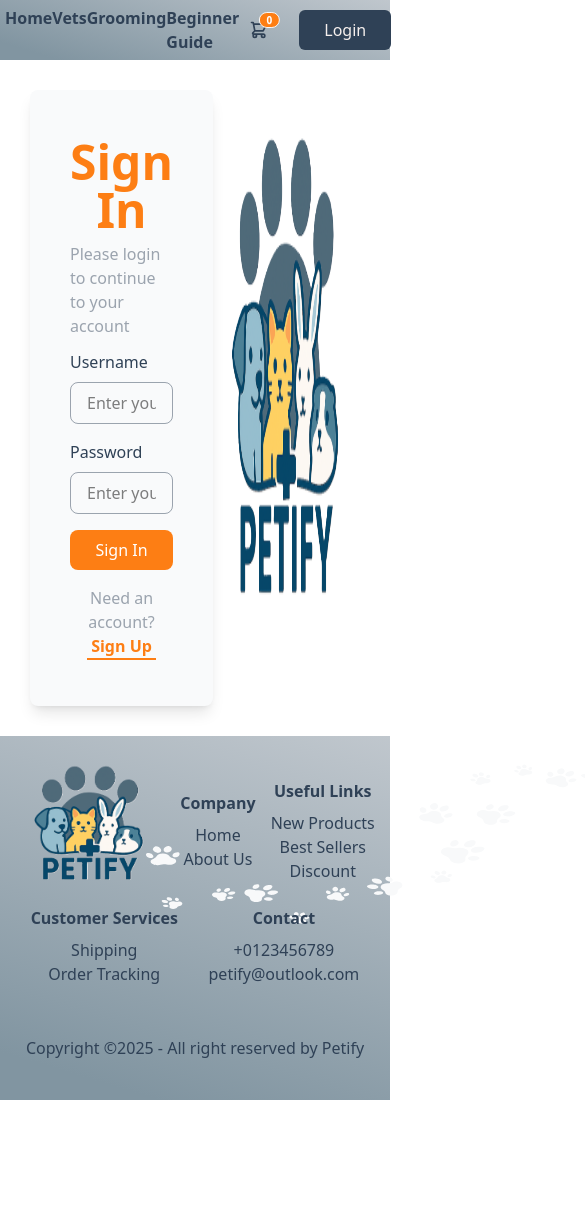
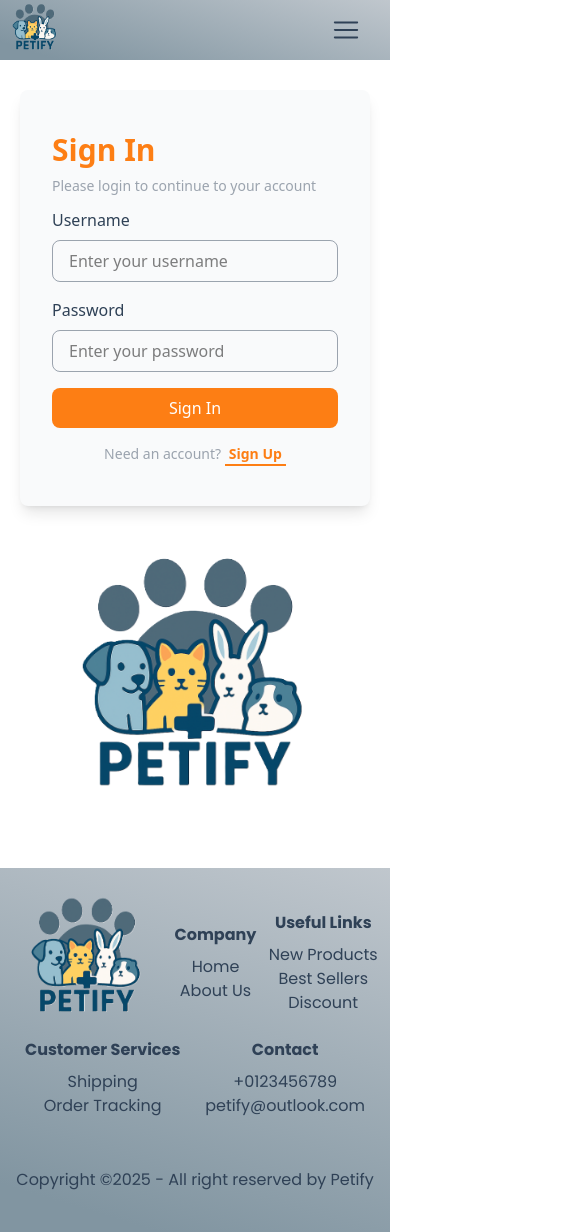
Before and after one commit to EgronX-Petify/Petify-Front-end, a React (Vite) app: page / in a window 390 px wide. Shown: the top 1232 px of the page, 585 px wide, since content can reach past the window. Before the commit the page ends 1100 px from the top, so only its background shows below. Built offline with nearby package versions, Linux system fonts and the light colour scheme.

Commit message:
make the design responsive

```diff
--- a/src/components/Footer.jsx
+++ b/src/components/Footer.jsx
@@ -1,11 +1,12 @@
 import React from "react";
 import { Link } from "react-router-dom";
+import logo from "../public/logo55.png"
 
 const Footer = () => {
   return (
-    <footer className="relative bottom-0 w-full py-[20px] flex flex-col gap-[30px] bg-linear-[17deg,#8195a1_10%,#9ba6b0a1_100%] text-[#2f4156]">
+    <footer className="font-[Poppins] relative bottom-0 w-full py-[20px] flex flex-col gap-[30px] bg-linear-[17deg,#8195a1_10%,#9ba6b0a1_100%] text-[#2f4156]">
       <svg
-      className="absolute inset-0 w-[759px] h-[160px] z-10 top-7"
+      className="hidden md:block absolute inset-0 w-[759px] h-[160px] z-10 top-7"
         width="759"
         height="160"
         viewBox="0 0 759 260"
@@ -316,7 +317,7 @@ const Footer = () => {
       <div className="relative z-20 flex  flex-wrap justify-evenly text-center items-center">
         <div className="w-[150px] h-[150px] overflow-hidden flex items-center">
           <img
-            src="src/public/logo55.png"
+            src={logo}
             alt=""
             className="w-[150px] h-[150px]"
           />
@@ -347,8 +348,10 @@ const Footer = () => {
       <aside className="flex justify-center py-[20px]">
         <p>Copyright ©2025 - All right reserved by Petify</p>
       </aside>
+
     </footer>
   );
+
 };
 
 export default Footer;
--- a/src/components/SignNavbar.jsx
+++ b/src/components/SignNavbar.jsx
@@ -1,23 +1,65 @@
-import React from "react";
+import React, { useState } from "react";
 import style from "../css-modules/SignNavbar.module.css";
 import { Link } from "react-router-dom";
+import { RxHamburgerMenu } from "react-icons/rx";
+import { MdOutlineCancel } from "react-icons/md";
+import logo from "../public/logo55.png";
 
 const SignNavbar = () => {
+  const [isOpen, setIsOpen] = useState(false);
+
   return (
-    <div className={style.navbar}>
-      <div className="w-[60px] h-[60px] overflow-hidden flex items-center">
-        <img src="src/public/logo55.png" alt="" className="w-[50px] h-[50px]" />
+    <nav
+      className={`${style.navbar} px-4 py-3 flex items-center justify-between`}
+    >
+      <div className="w-[70px] h-[70px] flex items-center">
+        <img src={logo} alt="Logo" className="w-[60px] h-[60px]" />
       </div>
 
-      <div className="flex justify-between w-[500px] font-bold">
-        <Link to="/">Home</Link>
-        <Link to="/vets">Vets</Link>
-        <Link to="/grooming">Grooming</Link>
-        <Link to="/beginner-guide">Beginner Guide</Link>
+      <div className="hidden md:flex justify-between w-[500px] font-semibold">
+        <Link
+          to="/"
+          className={({ isActive }) =>
+            isActive
+              ? "px-1.5 text-[#FD7E14] border-b-2 border-b-[#FD7E14]"
+              : "px-1.5"
+          }
+        >
+          Home
+        </Link>
+        <Link
+          to="/vets"
+          className={({ isActive }) =>
+            isActive
+              ? "px-1.5 text-[#FD7E14] border-b-2 border-b-[#FD7E14]"
+              : "px-1.5"
+          }
+        >
+          Vets
+        </Link>
+        <Link
+          to="/grooming"
+          className={({ isActive }) =>
+            isActive
+              ? "px-1.5 text-[#FD7E14] border-b-2 border-b-[#FD7E14]"
+              : "px-1.5"
+          }
+        >
+          Grooming
+        </Link>
+        <Link
+          to="/beginner-guide"
+          className={({ isActive }) =>
+            isActive
+              ? "px-1.5 text-[#FD7E14] border-b-2 border-b-[#FD7E14]"
+              : "px-1.5"
+          }
+        >
+          Beginner Guide
+        </Link>
       </div>
 
-      {/* cart  */}
-      <div className="flex gap-[10px] items-center">
+      <div className="hidden md:flex gap-4 items-center">
         <div className="dropdown dropdown-end">
           <div tabIndex={0} role="button" className="btn btn-ghost btn-circle">
             <div className="indicator">
@@ -33,15 +75,19 @@ const SignNavbar = () => {
                   strokeLinecap="round"
                   strokeLinejoin="round"
                   strokeWidth="2"
-                  d="M3 3h2l.4 2M7 13h10l4-8H5.4M7 13L5.4 5M7 13l-2.293 2.293c-.63.63-.184 1.707.707 1.707H17m0 0a2 2 0 100 4 2 2 0 000-4zm-8 2a2 2 0 11-4 0 2 2 0 014 0z"
+                  d="M3 3h2l.4 2M7 13h10l4-8H5.4M7 13L5.4 5M7 13l-2.293
+                  2.293c-.63.63-.184 1.707.707 1.707H17m0
+                  0a2 2 0 100 4 2 2 0 000-4zm-8
+                  2a2 2 0 11-4 0 2 2 0 014 0z"
                 />{" "}
               </svg>
-              <span className="badge badge-xs indicator-item bg-[#FD7E14] text-white ">
+              <span className="badge badge-xs indicator-item bg-[#FD7E14] text-white">
                 0
               </span>
             </div>
           </div>
         </div>
+
         {/* profile */}
         {/* <div className="dropdown dropdown-end">
           <div
@@ -51,19 +97,18 @@ const SignNavbar = () => {
           >
             <div className="w-10 rounded-full">
               <img
-                alt="Tailwind CSS Navbar component"
+                alt="User Avatar"
                 src="https://img.daisyui.com/images/stock/photo-1534528741775-53994a69daeb.webp"
               />
             </div>
           </div>
           <ul
             tabIndex={0}
-            className="menu menu-sm dropdown-content bg-base-100 rounded-box z-1 mt-3 w-52 p-2 shadow"
+            className="menu menu-sm dropdown-content bg-base-100 rounded-box z-10 mt-3 w-52 p-2 shadow"
           >
             <li>
               <a className="justify-between">
-                Profile
-                <span className="badge">New</span>
+                Profile <span className="badge">New</span>
               </a>
             </li>
             <li>
@@ -74,7 +119,97 @@ const SignNavbar = () => {
 
         <button className={style.btn}>Login</button>
       </div>
-    </div>
+
+      <div className="md:hidden flex items-center">
+        <button onClick={() => setIsOpen(!isOpen)} className="text-[#2F4156]">
+          {isOpen ? (
+            <MdOutlineCancel size={28} />
+          ) : (
+            <RxHamburgerMenu size={28} />
+          )}
+        </button>
+      </div>
+
+      {isOpen && (
+        <div className="absolute top-[59px] right-0 w-[50%]  px-3 bg-[linear-gradient(17deg,#8195a1_60%,#9ba6b0a1_100%)] shadow-lg rounded-b-2xl flex flex-col items-center py-4 space-y-4 md:hidden z-50 ">
+          <Link
+            to="/"
+            onClick={() => setIsOpen(false)}
+            className={({ isActive }) =>
+              isActive ? "text-[#FD7E14] font-semibold" : "text-[#2F4156]"
+            }
+          >
+            Home
+          </Link>
+          <Link
+            to="/vets"
+            onClick={() => setIsOpen(false)}
+            className={({ isActive }) =>
+              isActive ? "text-[#FD7E14] font-semibold" : "text-[#2F4156]"
+            }
+          >
+            Vets
+          </Link>
+          <Link
+            to="/services"
+            onClick={() => setIsOpen(false)}
+            className={({ isActive }) =>
+              isActive ? "text-[#FD7E14] font-semibold" : "text-[#2F4156]"
+            }
+          >
+            Pet Services
+          </Link>
+
+          <Link
+            to="/profile/info"
+            onClick={() => setIsOpen(false)}
+            className={({ isActive }) =>
+              isActive ? "text-[#FD7E14] font-semibold" : "text-[#2F4156]"
+            }
+          >
+            Profile
+          </Link>
+          <Link
+            to="/profile/orders"
+            onClick={() => setIsOpen(false)}
+            className={({ isActive }) =>
+              isActive ? "text-[#FD7E14] font-semibold" : "text-[#2F4156]"
+            }
+          >
+            Orders
+          </Link>
+          <Link
+            to="/profile/appointments"
+            onClick={() => setIsOpen(false)}
+            className={({ isActive }) =>
+              isActive ? "text-[#FD7E14] font-semibold" : "text-[#2F4156]"
+            }
+          >
+            Appointments
+          </Link>
+          <Link
+            to="/beginner-guide"
+            onClick={() => setIsOpen(false)}
+            className={({ isActive }) =>
+              isActive ? "text-[#FD7E14] font-semibold" : "text-[#2F4156]"
+            }
+          >
+            Beginner Guide
+          </Link>
+          <Link
+            to="/"
+            onClick={() => setIsOpen(false)}
+            className={({ isActive }) =>
+              isActive ? "text-[#FD7E14] font-semibold" : "text-[#2F4156]"
+            }
+          >
+            Signout
+          </Link>
+
+          <button className={`${style.btn} md:hidden`}>Login</button>
+        </div>
+      )}
+    </nav>
   );
 };
 
--- a/src/pages/Login.jsx
+++ b/src/pages/Login.jsx
@@ -5,11 +5,16 @@ const LoginForm = () => {
   return (
     <>
     <SignNavbar />
-    <div className="my-[30px] flex justify-evenly items-center min-h-[600px] px-[30px]">
-      <div className="flex flex-grow items-center justify-start h-full bg-gray-50 shadow-lg p-2 rounded-lg">
-        <div className="flex flex-col justify-center w-full p-8 max-w-md min-h-[600px]">
-          <h2 className="flex items-start text-5xl font-bold mb-2 text-center text-[#FD7E14]">Sign In</h2>
-          <p className="text-[#2f415677] mb-3">Please login to continue to your account</p>
+<div className="my-[30px] flex flex-col md:flex-row justify-evenly items-center min-h-[600px] px-[20px] md:px-[30px] gap-8">
+  {/* Form Section */}
+  <div className="flex flex-grow items-center justify-start h-full bg-gray-50 shadow-lg p-2 rounded-lg w-full md:w-auto">
+    <div className="flex flex-col justify-center w-full p-6 md:p-8 max-w-md min-h-[400px] md:min-h-[600px]">
+      <h2 className="flex items-start text-3xl md:text-5xl font-bold mb-2 text-center text-[#FD7E14]">
+        Sign In
+      </h2>
+      <p className="text-[#2f415677] mb-3 text-sm md:text-base">
+        Please login to continue to your account
+      </p>
 
       <form className="space-y-4">
         <div>
@@ -20,12 +25,12 @@ const LoginForm = () => {
             type="text"
             id="username"
             placeholder="Enter your username"
-                className=" w-full px-4 py-2 border-[1px] border-solid border-[#2f415677] rounded-lg focus:outline-none focus:ring-1 focus:ring-[#FD7E14] focus:border-[#FD7E14]"
+            className="w-full px-4 py-2 border-[1px] border-solid border-[#2f415677] rounded-lg focus:outline-none focus:ring-1 focus:ring-[#FD7E14] focus:border-[#FD7E14]"
           />
         </div>
 
         <div>
-              <label className="block text-[#2F4156]  mb-2" htmlFor="password">
+          <label className="block text-[#2F4156] mb-2" htmlFor="password">
             Password
           </label>
           <input
@@ -44,23 +49,28 @@ const LoginForm = () => {
         </button>
       </form>
 
-          <p className="text-center text-[#2f415677] mt-4">
+      <p className="text-center text-[#2f415677] mt-4 text-sm md:text-base">
         Need an account?{" "}
-            <a href="#" className="font-semibold text-[#FD7E14] border-b-[2px] pb-[1px] px-1">
+        <a
+          href="#"
+          className="font-semibold text-[#FD7E14] border-b-[2px] pb-[1px] px-1"
+        >
           Sign Up
         </a>
       </p>
     </div>
   </div>
 
-      <div className="w-[600px] h-[600px] overflow-hidden">
+  {/* Image Section */}
+  <div className="w-full md:w-[600px] h-[300px] md:h-[600px] overflow-hidden flex justify-center items-center">
     <img
       src="src/public/logo55.png"
       alt=""
-          className="w-[600px] h-[600px]"
+      className="w-full h-full object-contain md:object-cover"
     />
   </div>
 </div>
+
     </>
   );
 };
```
Also changed, not shown: src/App.jsx (+0 -18 lines). Lines whose indentation alone changed are shown as unchanged.
